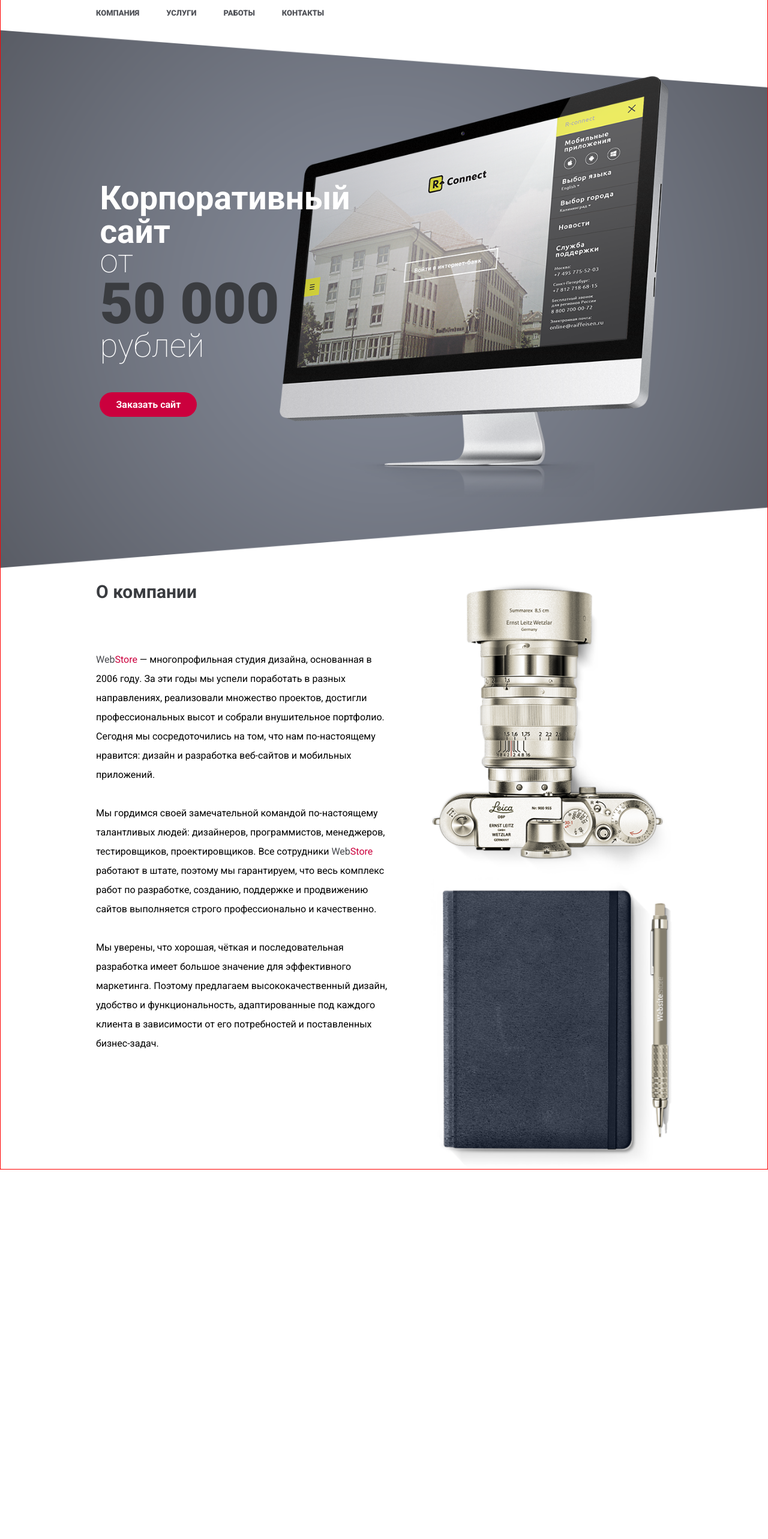
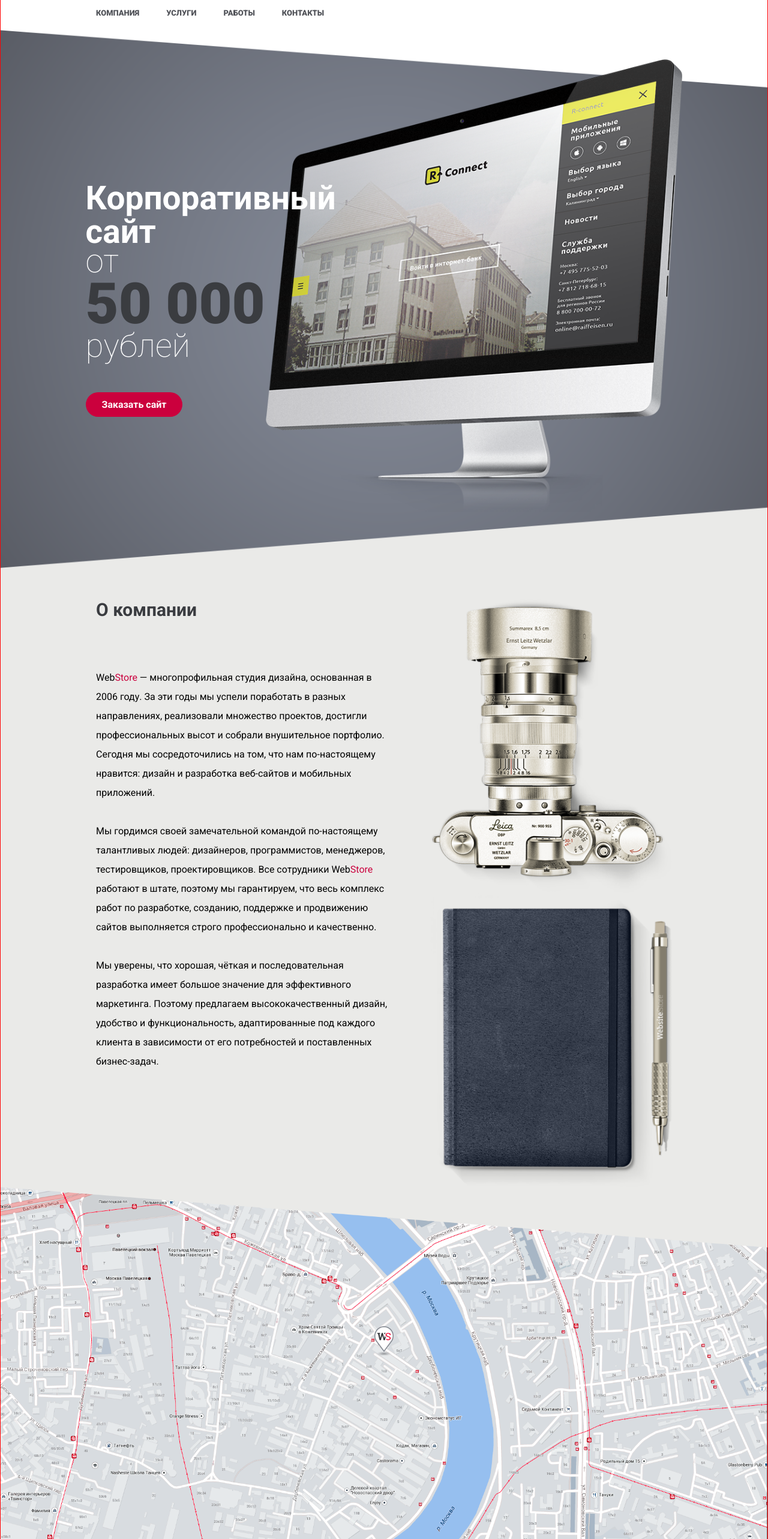
Before and after one commit to TearsOprah/NLS-test, a React (Vite) app: page / in a window 1280 px wide. Shown: the part 120-2686 px from the top of the page at 60% size. Before the commit the page ends 2070 px from the top, so only its background shows below. Built offline with nearby package versions, Linux system fonts and the light colour scheme.

Commit message:
feat: верстка блока company

```diff
--- a/src/App.jsx
+++ b/src/App.jsx
@@ -1,12 +1,14 @@
 import './App.css'
 import Header from "./components/header/Header";
 import About from "./components/about/About";
+import Footer from "./components/footer/Footer";
 
 function App() {
   return (
     <div className={'page'}>
       <Header />
       <About />
+      <Footer />
     </div>
   )
 }
--- a/src/components/about/About.jsx
+++ b/src/components/about/About.jsx
@@ -17,6 +17,7 @@ export default function About() {
         </div>
       </div>
       <div className={'company'}>
+        <div className={'company__content'}>
           <div className={'company__info'}>
             <h2 className={'company__title'}>О компании</h2>
             <p className={'company__description'}><label>Web<label>Store</label></label> — многопрофильная студия дизайна, основанная в 2006 году. За эти годы мы успели поработать
@@ -36,5 +37,6 @@ export default function About() {
           </div>
         </div>
       </div>
+    </div>
   )
 }
--- a/src/components/about/About.scss
+++ b/src/components/about/About.scss
@@ -13,6 +13,8 @@ $background-image: url('../../assets/grey_bg.png');
   background-size: cover;
   background-position: center;
   background-repeat: no-repeat;
+  position: relative;
+  z-index: 1;
 }
 
 .intro__content {
@@ -26,7 +28,7 @@ $background-image: url('../../assets/grey_bg.png');
 .intro__info {
   max-width: 300px;
   flex-grow: 0;
-  z-index: 2;
+  z-index: 3;
 }
 
 .intro__title {
@@ -58,12 +60,20 @@ $background-image: url('../../assets/grey_bg.png');
 }
 
 .intro__image {
-  max-height: 745px;
+  max-height: 800px;
   max-width: 750px;
   flex-grow: 0;
 }
 
 .company {
+  position: relative;
+  z-index: 0;
+  padding-top: 180px;
+  margin-top: -150px;
+  background-color: #eaeae8;
+}
+
+.company__content {
   margin: 0 auto;
   display: flex;
   align-items: start;
@@ -87,7 +97,8 @@ $background-image: url('../../assets/grey_bg.png');
   line-height: 32px;
 
   label {
-  color: #46484d;
+  color: black;
+    font-weight: 500;
     label {
       color: #cb003d;
     }
--- /dev/null
+++ b/src/components/footer/Footer.jsx
@@ -0,0 +1,9 @@
+import './Footer.scss'
+import mapImg from '../../assets/map.png'
+export default function Footer() {
+  return (
+    <footer className={'footer'}>
+      <img className={'footer__map-image'} src={mapImg} alt={'map'}/>
+    </footer>
+  )
+}
--- /dev/null
+++ b/src/components/footer/Footer.scss
@@ -0,0 +1,19 @@
+$background-image: url('../../assets/map.png');
+
+.footer {
+  //display: flex;
+  //justify-content: center;
+  //width: 100%;
+  //background-image: $background-image;
+  //min-height: 500px;
+  //background-size: contain;
+  //background-position: center;
+  //background-repeat: no-repeat;
+
+  min-height: 400px;
+  background-color: #eaeae8;
+}
+
+.footer__map-image {
+  width: 100%;
+}
```
Also changed, not shown: src/assets/map.png. Lines whose indentation alone changed are shown as unchanged.
